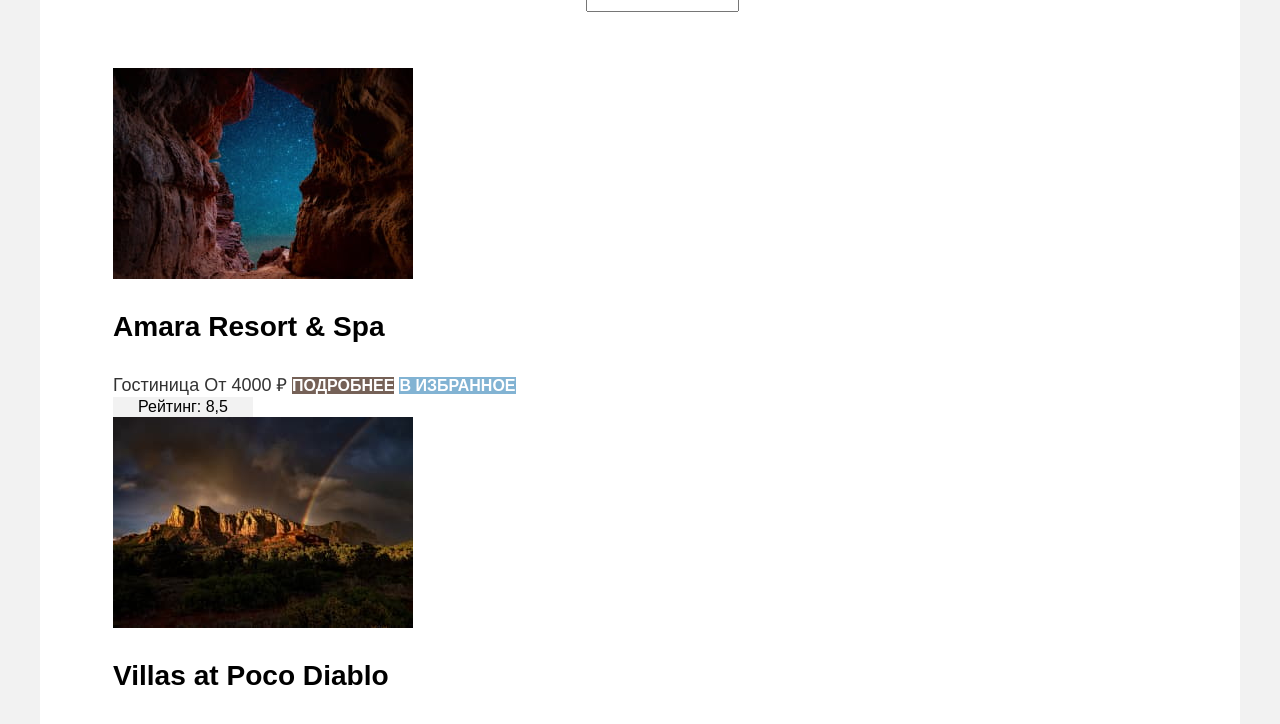
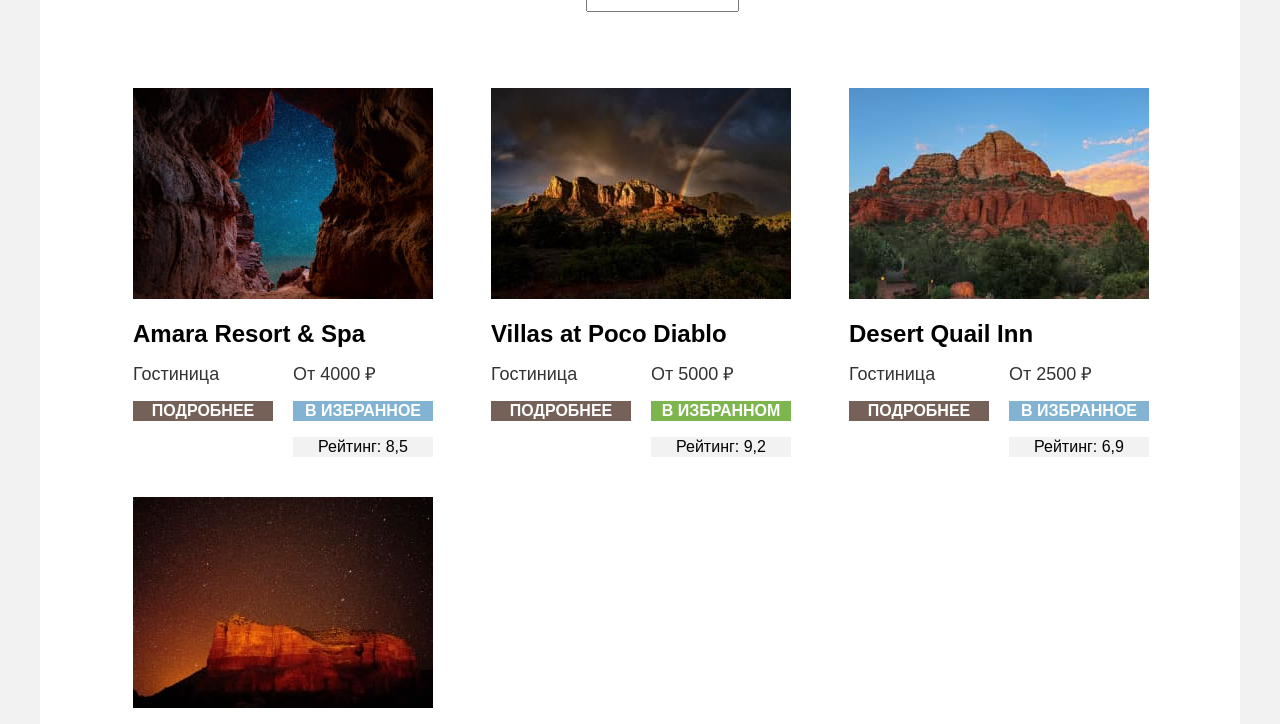
Before and after one commit to htmlacademy-htmlcss/2041827-sedona-34, a plain HTML site: page catalog.html in a window 1280 px wide. Shown: the part 545-1269 px from the top of the page. Drawn offline with Linux system fonts and the light colour scheme.

Commit message:
Добавляет мелкие сетки на гридах

```diff
--- a/catalog.html
+++ b/catalog.html
@@ -145,52 +145,76 @@
           <div class="product-list-container">
             <ul class="product-list">
               <li class="product-card">
+                <div class="product-card-content">
+                  <a>
+                    <img class="product-card-image" src="images/cards/hotel-1.jpg" width="300" height="211" alt="Отель Amara Resort & Spa.">
+                  </a>
                   <a class="product-card-link" href="#">
-                  <img src="images/cards/hotel-1.jpg" width="300" height="211" alt="Отель Amara Resort & Spa.">
                     <h3 class="product-card-title">Amara Resort & Spa</h3>
                   </a>
+                  <div class="product-card-info">
                     <span>Гостиница</span>
                     <span>От 4000 ₽</span>
                     <a class="button more-button" href="#">Подробнее</a>
                     <a class="button favorites-button" href="#">В избранное</a>
                     <div class="rating-stars"></div>
                     <div class="rating-result">Рейтинг: 8,5</div>
+                  </div>
+                </div>
               </li>
               <li class="product-card">
+                <div class="product-card-content">
+                  <a>
+                    <img class="product-card-image" src="images/cards/hotel-2.jpg" width="300" height="211" alt="Отель Villas at Poco Diablo.">
+                  </a>
                   <a class="product-card-link" href="#">
-                  <img src="images/cards/hotel-2.jpg" width="300" height="211" alt="Отель Villas at Poco Diablo.">
                     <h3 class="product-card-title">Villas at Poco Diablo</h3>
                   </a>
+                  <div class="product-card-info">
                     <span>Гостиница</span>
                     <span>От 5000 ₽</span>
                     <a class="button more-button" href="#">Подробнее</a>
                     <a class="button in-favorites-button" href="#">В избранном</a>
                     <div class="rating-stars"></div>
                     <div class="rating-result">Рейтинг: 9,2</div>
+                  </div>
+                </div>
               </li>
               <li class="product-card">
+                <div class="product-card-content">
+                  <a>
+                    <img class="product-card-image" src="images/cards/hotel-3.jpg" width="300" height="211" alt="Отель Desert Quail Inn.">
+                  </a>
                   <a class="product-card-link" href="#">
-                  <img src="images/cards/hotel-3.jpg" width="300" height="211" alt="Отель Desert Quail Inn.">
                     <h3 class="product-card-title">Desert Quail Inn</h3>
                   </a>
+                  <div class="product-card-info">
                     <span>Гостиница</span>
                     <span>От 2500 ₽</span>
                     <a class="button more-button" href="#">Подробнее</a>
                     <a class="button favorites-button" href="#">В избранное</a>
                     <div class="rating-stars"></div>
                     <div class="rating-result">Рейтинг: 6,9</div>
+                  </div>
+                </div>
               </li>
               <li class="product-card">
+                <div class="product-card-content">
+                  <a>
+                    <img class="product-card-image" src="images/cards/hotel-4.jpg" width="300" height="211" alt="Отель GreenTree Inn.">
+                  </a>
                   <a class="product-card-link" href="#">
-                  <img src="images/cards/hotel-4.jpg" width="300" height="211" alt="Отель GreenTree Inn.">
                     <h3 class="product-card-title">GreenTree Inn</h3>
                   </a>
+                  <div class="product-card-info">
                     <span>Гостиница</span>
                     <span>От 1500 ₽</span>
                     <a class="button more-button" href="#">Подробнее</a>
                     <a class="button favorites-button" href="#">В избранное</a>
                     <div class="rating-stars"></div>
                     <div class="rating-result">Рейтинг: 5,0</div>
+                  </div>
+                </div>
               </li>
             </ul>
           </div>
@@ -230,7 +254,7 @@
       </section>
       <section class="subscribe-catalog">
         <h2 class="subscribe-title">Подпишитесь на рассылку</h2>
-        <p>Только полезная информация и никакого спама, честное бойскаутское!</p>
+        <p>Только полезная информация и никакого спама,<br> честное бойскаутское!</p>
         <form class="subscribe-form" action="https://echo.htmlacademy.ru" method="post">
           <label class="visually-hidden" for="subscribe-email">Ваша почта</label>
           <input class="field" type="email" id="subscribe-email" name="email" placeholder="Ваш e-mail">
--- a/styles/styles.css
+++ b/styles/styles.css
@@ -130,21 +130,24 @@ body {
   line-height: 26px;
   text-align: center;
   background-color: #FFFFFF;
+  padding-top: 63px;
+  padding-bottom: 90px;
 }
 
 .small-town-description {
+  display: block;
   font-size: 30px;
   line-height: 36px;
   font-weight: 700;
   text-transform: uppercase;
-  padding: 63px 31px;
   margin: 0;
+  margin-bottom: 31px;
   }
 
 .small-town-reasons {
+  display: block;
   font-size: 22px;
   margin: 0;
-  padding-bottom: 90px;
 }
 
 .advantages-list {
@@ -290,7 +293,8 @@ body {
   background-image: url(../images/background/subscribe-background.jpg);
   background-size: 100% auto;
   background-repeat: no-repeat;
-  padding: 94px 200px;
+  padding-top: 94px;
+  padding-bottom: 94px;
 }
 
 .subscribe-title {
@@ -430,10 +434,6 @@ body {
   background-color: #82B3D3;
 }
 
-.product-card {
-  background-color: #ffffff;
-}
-
 .product-card-link {
   font-size: 24px;
   line-height: 28px;
@@ -478,9 +478,58 @@ body {
 }
 
 .product-list {
-  list-style-type: none;
   margin: 0;
   padding: 0;
+  list-style-type: none;
+  display: grid;
+  grid-template-columns: repeat(3, 340px);
+  column-gap: 18px;
+  margin-bottom: 96px;
+}
+
+.product-card {
+  display: flex;
+  flex-direction: column;
+  background-color: #ffffff;
+}
+
+.product-card {
+  object-fit: contain;
+}
+
+.product-card-image {
+  object-fit: contain;
+}
+
+.product-card-link {
+  margin-top: 16px;
+  margin-bottom: 16px;
+}
+
+.product-card-title {
+  display: block;
+  margin: 0;
+  font-weight: 700;
+  font-size: 24px;
+  line-height: 28px;
+}
+
+.product-card-info {
+  display: grid;
+  grid-template-columns: 140px 140px;
+  gap: 16px 20px;
+}
+
+.product-card-content {
+  padding: 20px;
+  display: flex;
+  flex-direction: column;
+  flex-grow: 1;
+}
+
+.product-card .button {
+  text-align: center;
+  margin-top: auto;
 }
 
 .hotels-found {
@@ -543,7 +592,6 @@ body {
 }
 
 .hotels-on-page {
-
   color: #333333;
 }
 
```
Also changed, not shown: index.html (+1 -1 lines). Lines whose indentation alone changed are shown as unchanged.
